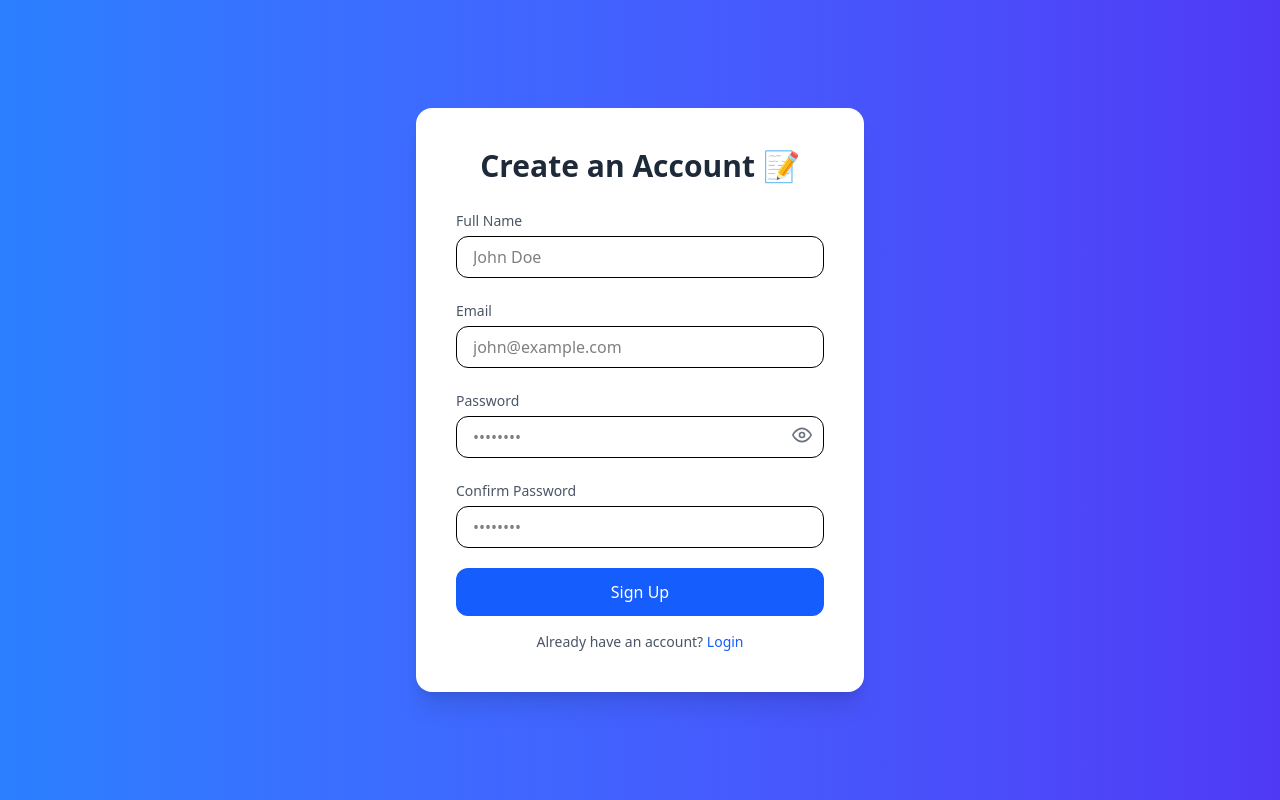
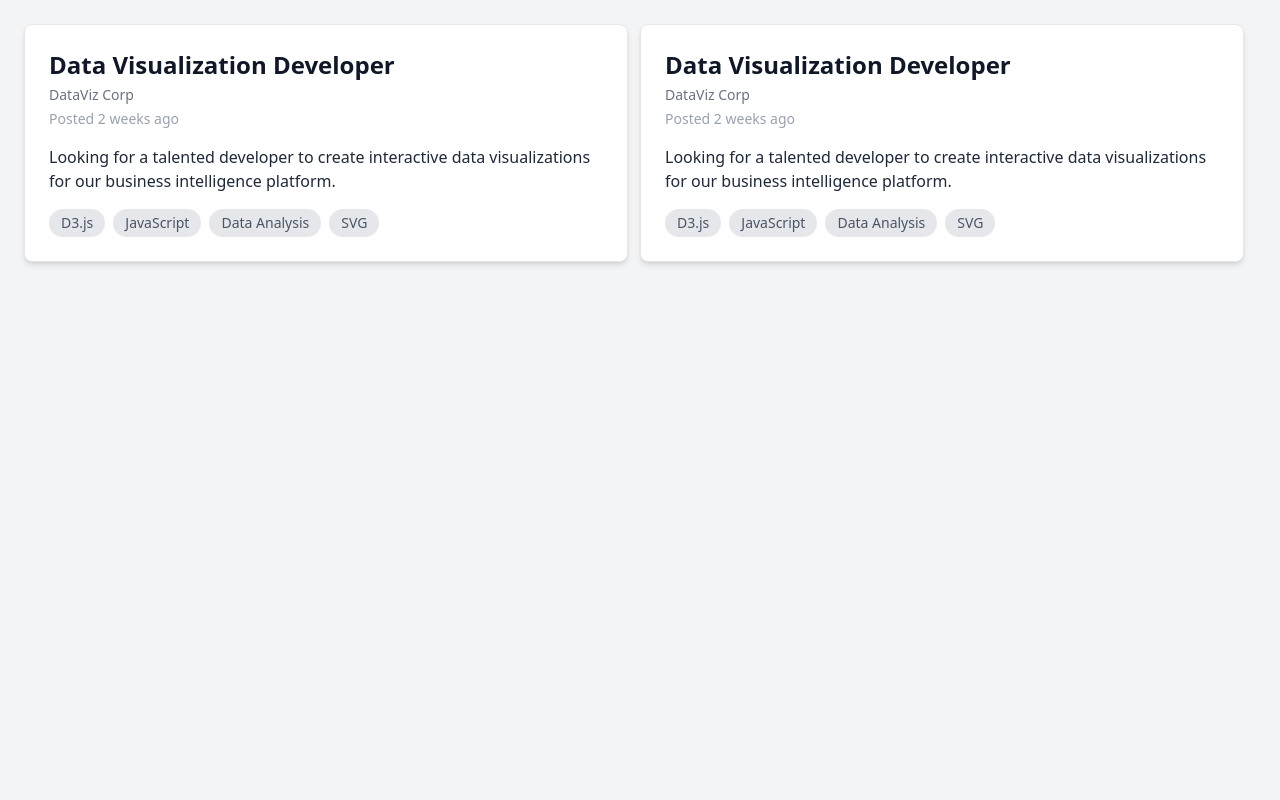
Before and after one commit to Ahmed-Silat/FYP, a React (Vite) app in the folder fyp-frontend/: page /signup in a window 1280 px wide. Built offline with nearby package versions, Linux system fonts and the light colour scheme; no server answers.

Commit message:
candidate dashboard sidebar and job cards has been created

```diff
--- a/fyp-frontend/src/App.jsx
+++ b/fyp-frontend/src/App.jsx
@@ -4,16 +4,20 @@ import Login from "./pages/login-signup/Login";
 import { BrowserRouter, Route, Routes } from "react-router";
 import Signup from "./pages/login-signup/Signup";
 import CandidateDashboard from "./pages/candidate/CandidateDashboard";
+import Sidebar from "./Components/Sidebar";
+import CandidateJobCards from "./Components/CandidateJobCards";
 function App() {
   return (
     <>
-      <BrowserRouter>
+      {/* <BrowserRouter>
         <Routes>
           <Route path="/login" element={<Login />} />
           <Route path="/" element={<CandidateDashboard />} />
           <Route path="/signup" element={<Signup />} />
         </Routes>
-      </BrowserRouter>
+      </BrowserRouter> */}
+      {/* <Sidebar /> */}
+      <CandidateJobCards />
     </>
   );
 }
--- /dev/null
+++ b/fyp-frontend/src/Components/CandidateJobCards.jsx
@@ -0,0 +1,70 @@
+import React from "react";
+
+const CandidateJobCards = () => {
+  const [tags, setTags] = React.useState([
+    "D3.js",
+    "JavaScript",
+    "Data Analysis",
+    "SVG",
+  ]);
+
+  return (
+    // <div className="flex flex-row items-center justify-center min-h-screen bg-gray-100">
+    <div className="bg-gray-100 min-h-screen w-full">
+      <div className="flex flex-row p-6">
+        <div className="bg-white rounded-lg shadow-md p-6 mb-6 border mr-3 border-gray-200 transition-all duration-800 hover:shadow-lg hover:scale-[1.01] cursor-pointer">
+          <h2 className="text-2xl font-bold text-gray-900 mb-1">
+            Data Visualization Developer
+          </h2>
+
+          <p className="text-sm text-gray-500 mb-1">DataViz Corp</p>
+          <p className="text-sm text-gray-400 mb-4">Posted 2 weeks ago</p>
+
+          <p className="text-gray-800 mb-4">
+            Looking for a talented developer to create interactive data
+            visualizations for our business intelligence platform.
+          </p>
+
+          <div className="flex flex-wrap gap-2">
+            {tags.map((tag, index) => (
+              <span
+                key={index}
+                className="bg-gray-200 text-gray-600 text-sm font-medium px-3 py-1 rounded-full"
+              >
+                {tag}
+              </span>
+            ))}
+          </div>
+        </div>
+
+        <div className="bg-white rounded-lg shadow-md p-6 mb-6 border mr-3 border-gray-200 transition-all duration-800 hover:shadow-lg hover:scale-[1.01] cursor-pointer">
+          <h2 className="text-2xl font-bold text-gray-900 mb-1">
+            Data Visualization Developer
+          </h2>
+
+          <p className="text-sm text-gray-500 mb-1">DataViz Corp</p>
+          <p className="text-sm text-gray-400 mb-4">Posted 2 weeks ago</p>
+
+          <p className="text-gray-800 mb-4">
+            Looking for a talented developer to create interactive data
+            visualizations for our business intelligence platform.
+          </p>
+
+          <div className="flex flex-wrap gap-2">
+            {tags.map((tag, index) => (
+              <span
+                key={index}
+                className="bg-gray-200 text-gray-600 text-sm font-medium px-3 py-1 rounded-full"
+              >
+                {tag}
+              </span>
+            ))}
+          </div>
+        </div>
+      </div>
+    </div>
+    // </div>
+  );
+};
+
+export default CandidateJobCards;
--- /dev/null
+++ b/fyp-frontend/src/Components/Sidebar.jsx
@@ -0,0 +1,42 @@
+import React from "react";
+import { MdDashboard } from "react-icons/md";
+import { FaRegFileAlt } from "react-icons/fa";
+import { CiSettings } from "react-icons/ci";
+import { IoIosLogOut } from "react-icons/io";
+
+const Sidebar = () => {
+  return (
+    <div className="flex flex-col justify-between items-center bg-gray-900 text-white h-screen w-20 md:w-60 p-4 shadow-lg">
+      {/* Top section with menu items */}
+      <div className="flex flex-col gap-6 w-full">
+        {/* Dashboard */}
+        <div className="flex items-center gap-4 p-2 rounded-lg hover:bg-gray-700 cursor-pointer transition-all">
+          <MdDashboard size={24} />
+          <span className="hidden md:inline">Dashboard</span>
+        </div>
+
+        {/* Results */}
+        <div className="flex items-center gap-4 p-2 rounded-lg hover:bg-gray-700 cursor-pointer transition-all">
+          <FaRegFileAlt size={22} />
+          <span className="hidden md:inline">Results</span>
+        </div>
+
+        {/* Profile */}
+        <div className="flex items-center gap-4 p-2 rounded-lg hover:bg-gray-700 cursor-pointer transition-all">
+          <CiSettings size={24} />
+          <span className="hidden md:inline">Profile</span>
+        </div>
+      </div>
+
+      {/* Bottom logout button */}
+      <div className="w-full">
+        <div className="flex items-center gap-4 p-2 rounded-lg hover:bg-red-600 cursor-pointer transition-all">
+          <IoIosLogOut size={24} />
+          <span className="hidden md:inline">Logout</span>
+        </div>
+      </div>
+    </div>
+  );
+};
+
+export default Sidebar;
```
